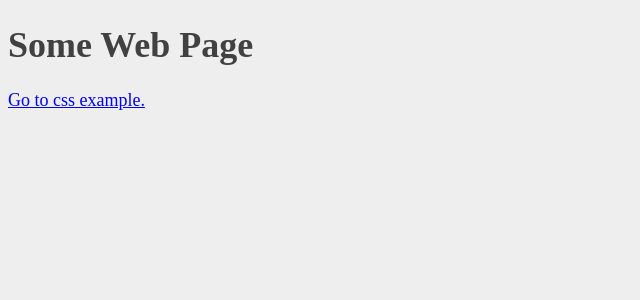
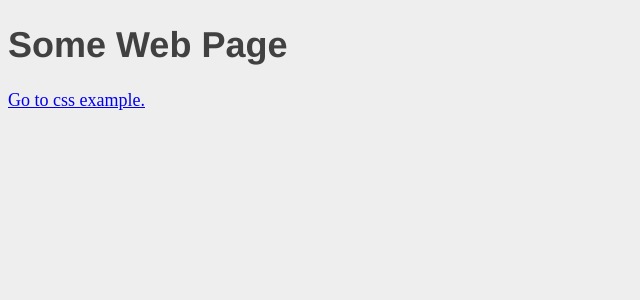
Before and after one commit to Sarulian/sarulian-website, a Flask app: page / in a window 1280 px wide. Shown: the top 300 px of the page, without its empty margins (0-640 px from the left). Run offline with Flask 2, Linux system fonts and the light colour scheme.

Commit message:
Minor changes

```diff
--- a/static/style.css
+++ b/static/style.css
@@ -11,3 +11,7 @@ h1 {
 h2 {
 	font-size: 1.6em;
 }
+
+h1, h2, h3, h4, h5, h6 {
+  font-family: "Helvetica", "Arial", sans-serif;
+}
```
